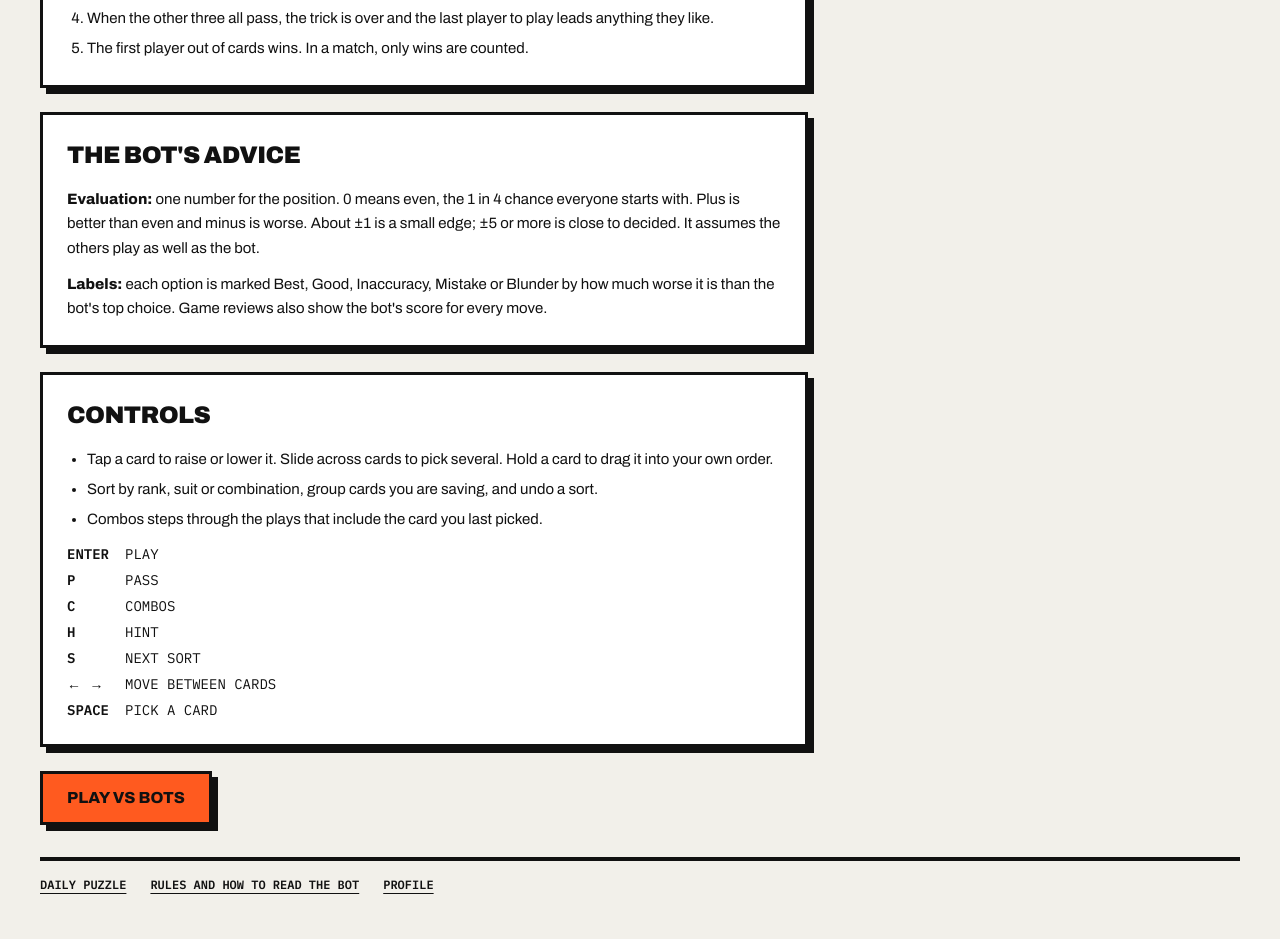
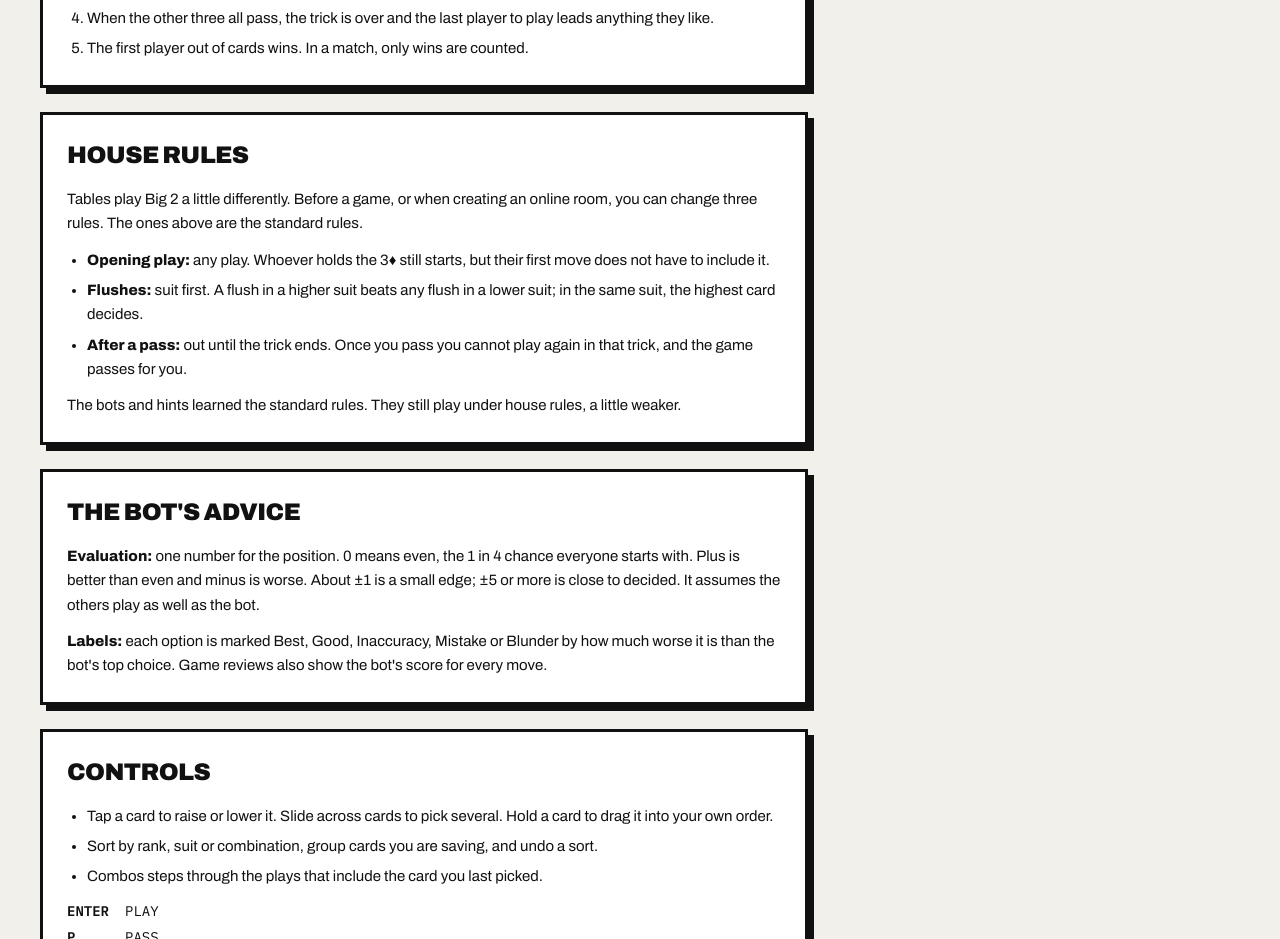
Before and after one commit to JonathanZheng/big2-app, a Next.js app in the folder web/: page /rules in a window 1280 px wide. Shown: the part 1660-2599 px from the top of the page. Built offline with nearby package versions, Linux system fonts and the light colour scheme; no server answers.

Commit message:
doc: explain house rules on the rules page

```diff
--- a/web/src/app/rules/page.tsx
+++ b/web/src/app/rules/page.tsx
@@ -82,6 +82,21 @@ export default function RulesPage() {
         </ol>
       </Section>
 
+      <Section title="HOUSE RULES">
+        <p>
+          Tables play Big 2 a little differently. Before a game, or when creating an online room, you can change
+          three rules. The ones above are the standard rules.
+        </p>
+        <ul className="list-disc pl-5 flex flex-col gap-1.5">
+          <li><strong>Opening play:</strong> any play. Whoever holds the 3♦ still starts, but their first move does not have to include it.</li>
+          <li><strong>Flushes:</strong> suit first. A flush in a higher suit beats any flush in a lower suit; in the same suit, the highest card decides.</li>
+          <li><strong>After a pass:</strong> out until the trick ends. Once you pass you cannot play again in that trick, and the game passes for you.</li>
+        </ul>
+        <p>
+          The bots and hints learned the standard rules. They still play under house rules, a little weaker.
+        </p>
+      </Section>
+
       <Section title="THE BOT'S ADVICE">
         <p>
           <strong>Evaluation:</strong> one number for the position. 0 means even, the 1 in 4 chance everyone starts
```
